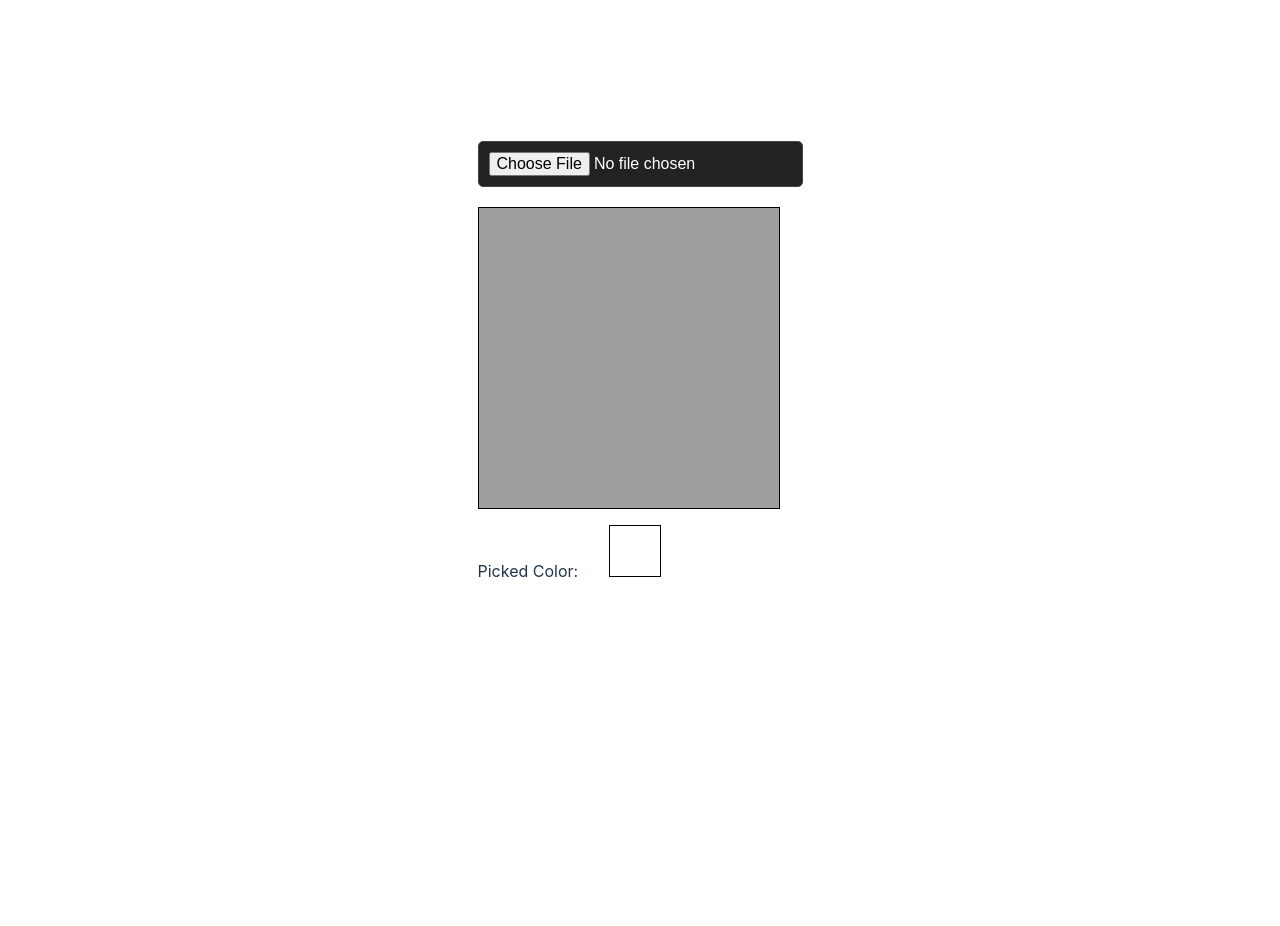
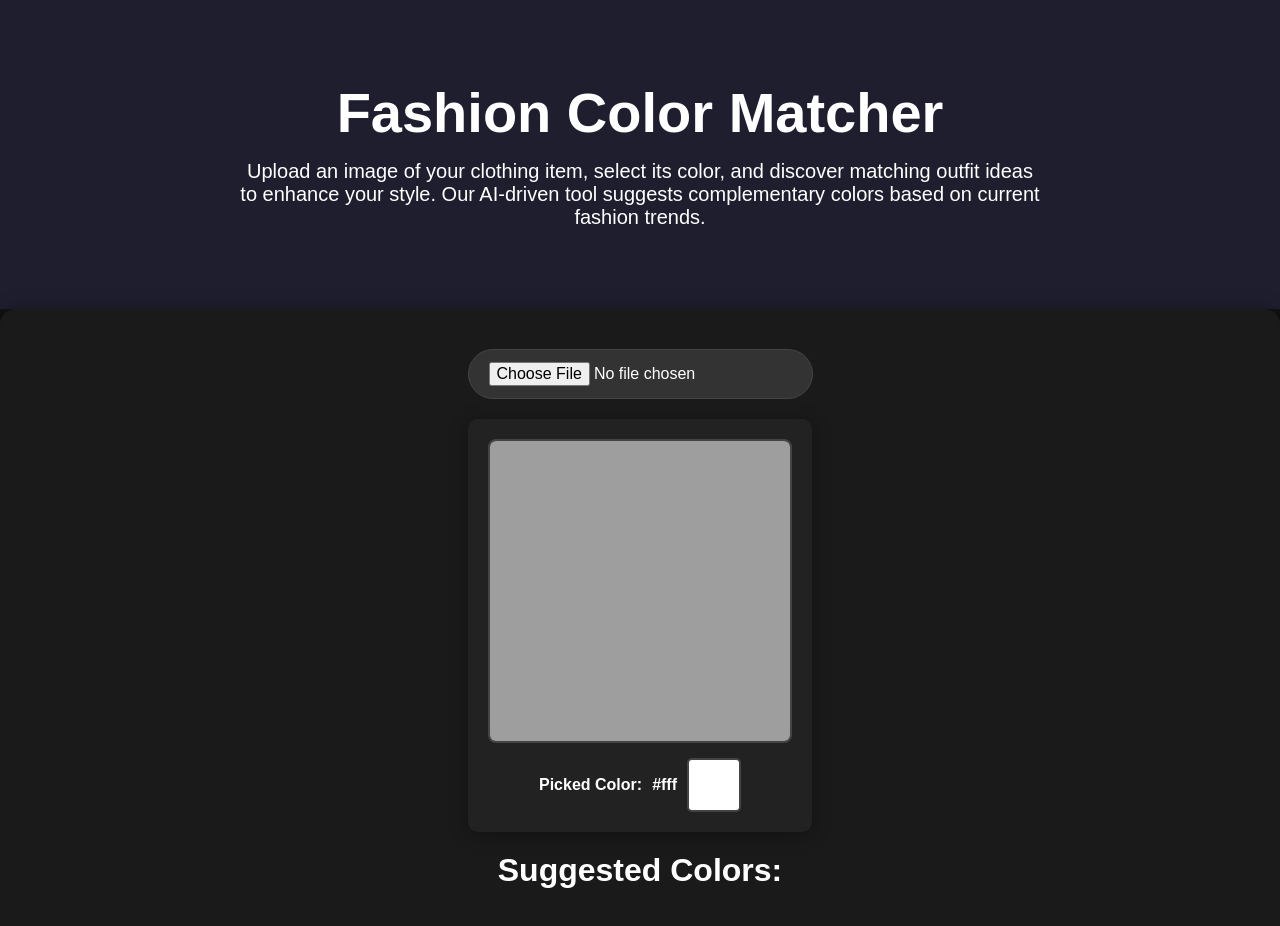
Before and after one commit to ConfidentProgrammer/cloth-color-matching, a React (Vite) app: page / in a window 1280 px wide. Shown: the top 926 px of the page. Before the commit the page ends 800 px from the top, so only its background shows below. Built offline with nearby package versions, Linux system fonts and the light colour scheme; what groq-sdk would draw is missing.

Commit message:
Good UI milestone 1

```diff
--- a/src/App.css
+++ b/src/App.css
@@ -1,63 +1,157 @@
-.container {
+/* General body styles */
+body {
+    margin: 0;
+    font-family: 'Arial', sans-serif;
+    background-color: #121212; /* Dark background for dark mode */
+    color: #fff; /* White text */
+  }
+
+  /* Hero section styles */
+  .hero-section {
+    text-align: center;
+    padding: 80px 20px; /* Increased padding for spacious feel */
+    background: linear-gradient(135deg, #1e1e2f, #1e1e2f); /* Dark gradient background */
+    animation: fadeIn 1s ease-in; /* Fade-in animation */
+  }
+
+  @keyframes fadeIn {
+    from {
+      opacity: 0;
+    }
+    to {
+      opacity: 1;
+    }
+  }
+
+  .hero-title {
+    font-size: 3.5rem; /* Large font size */
+    margin: 0 0 15px; /* Spacing below title */
+    transition: transform 0.3s ease; /* Smooth transition for hover */
+  }
+
+  .hero-title:hover {
+    transform: scale(1.05); /* Scale up on hover */
+  }
+
+  .hero-description {
+    font-size: 1.25rem; /* Readable font size */
+    max-width: 800px; /* Limit width for readability */
+    margin: 0 auto; /* Center the paragraph */
+  }
+
+  /* Upload section styles */
+  .upload-section {
     display: flex;
     flex-direction: column; /* Stack items vertically */
-    justify-content: center; /* Center vertically */
     align-items: center; /* Center horizontally */
-    height: 100vh; /* Full height of the viewport */
-    width: 100%; /* Ensure it takes full width */
-    margin: 0 auto; /* Center horizontally */
+    padding: 40px; /* Padding for spacing */
+    background-color: #1a1a1a; /* Darker background for upload section */
+    border-radius: 15px; /* Rounded corners */
+    box-shadow: 0 4px 20px rgba(0, 0, 0, 0.5); /* Shadow for elevation */
+    animation: slideIn 0.5s ease-in-out; /* Slide-in animation */
   }
+
+  @keyframes slideIn {
+    from {
+      transform: translateY(20px);
+      opacity: 0;
+    }
+    to {
+      transform: translateY(0);
+      opacity: 1;
+    }
+  }
+
   .file-input {
     margin-bottom: 20px;
-    padding: 10px;
-    border-radius: 5px;
-    border: 1px solid #444; /* Darker border for dark mode */
-    background-color: #222; /* Dark background */
+    padding: 12px 20px;
+    border-radius: 25px; /* Rounded edges */
+    border: 1px solid #444; /* Darker border */
+    background-color: #333; /* Dark background */
     color: #fff; /* White text */
     font-size: 16px;
     cursor: pointer;
+    transition: all 0.3s ease; /* Smooth transition for hover */
   }
 
+  /* Hover effect for file input */
+  .file-input:hover {
+    background-color: #444; /* Slightly lighter on hover */
+    transform: translateY(-2px); /* Lift effect */
+  }
+
+  /* Suggested colors section */
   .suggested-colors-title {
     margin-top: 20px;
-    color: #fff;
+    font-size: 2rem; /* Larger font size */
+    font-weight: 600; /* Bolder font */
   }
 
+  .color-list {
+    display: flex;
+    flex-direction: column;
+    gap: 15px; /* Gap between color items */
+    width: 100%; /* Full width */
+    max-width: 600px; /* Max width for larger screens */
+  }
+
+  /* Color item styles */
   .color-item {
     display: flex;
     align-items: center;
-    padding: 10px;
-    border-radius: 8px;
-    box-shadow: 0 2px 5px rgba(255, 255, 255, 0.1); /* Lighter shadow for dark mode */
-    background-color: #333; /* Dark card background */
-    transition: transform 0.2s;
+    padding: 15px; /* Increased padding for comfort */
+    border-radius: 10px; /* Rounded corners */
+    box-shadow: 0 4px 15px rgba(0, 0, 0, 0.3); /* Shadow for elevation */
+    background-color: #444; /* Dark card background */
+    transition: transform 0.2s ease, box-shadow 0.2s ease; /* Smooth transitions */
+    opacity: 0;
+    animation: fadeInUp 0.5s forwards; /* Fade-in up animation */
   }
 
-  .color-item:hover {
-    transform: scale(1.02);
+  @keyframes fadeInUp {
+    from {
+      transform: translateY(10px);
+      opacity: 0;
+    }
+    to {
+      transform: translateY(0);
+      opacity: 1;
+    }
   }
 
-  .color-name {
-    margin-right: 10px;
-    font-weight: bold;
-    color: #fff;
+  /* Hover effect for color item */
+  .color-item:hover {
+    transform: translateY(-5px); /* Lift effect */
+    box-shadow: 0 8px 20px rgba(0, 0, 0, 0.4); /* More pronounced shadow */
   }
 
-  .color-swatch {
-    width: 70px; /* Set width for the color swatch */
-    height: 30px; /* Set height for the color swatch */
-    border: 1px solid #fff; /* White border for swatch */
-    border-radius: 4px; /* Rounded corners for the swatch */
-    margin-right: 10px; /* Space between the swatch and the hex code */
-    transition: transform 0.2s;
+  /* Color name styling */
+  .color-name {
+    margin-right: 15px; /* Increased space for separation */
+    font-weight: 700; /* Bolder font weight */
+    flex: 1; /* Allow color name to take remaining space */
   }
 
-  .color-swatch:hover {
-    transform: scale(1.1);
+  /* Color swatch styling */
+  .color-swatch {
+    width: 80px; /* Set width for the color swatch */
+    height: 40px; /* Set height for the color swatch */
+    border: 2px solid #fff; /* White border for swatch */
+    border-radius: 5px; /* Rounded corners for the swatch */
+    margin-right: 15px; /* Space between the swatch and the hex code */
+    transition: transform 0.2s ease; /* Smooth scale effect */
   }
 
+  /* Hover effect for color swatch */
+  .color-swatch:hover {
+    transform: scale(1.1); /* Slightly enlarge swatch on hover */
+  }
+
+  /* Hex code styling */
   .hex-code {
     margin: 0;
     font-style: italic;
-    color: #ccc;
+    color: #ddd; /* Slightly lighter gray */
+    font-size: 14px; /* Slightly smaller font */
+    text-align: right; /* Align text to the right */
   }
--- a/src/App.tsx
+++ b/src/App.tsx
@@ -6,8 +6,22 @@ import "./App.css";
 function App() {
   return (
     <>
+      <HeroSection />
       <UploadImage />
     </>
+  );
+}
+
+function HeroSection() {
+  return (
+    <header className="hero-section">
+      <h1 className="hero-title">Fashion Color Matcher</h1>
+      <p className="hero-description">
+        Upload an image of your clothing item, select its color, and discover
+        matching outfit ideas to enhance your style. Our AI-driven tool suggests
+        complementary colors based on current fashion trends.
+      </p>
+    </header>
   );
 }
 
@@ -19,26 +33,23 @@ function UploadImage() {
   const [help, setHelp] = useState<
     { color_name: string; hex_code: string; description: string }[]
   >([]);
-  /* `Based on the selected color ${color} of a ${clothTop}, provide a list of matching ${clothBottom} neutral colors that would complement it and looks casual. Please consider current fashion trends, complementary color theory, and provide colors in the following format: color_name: hex code. Include at least 5 options. just give me colors in hex in json array format where it has color name and hex code
-`*/
+
   useEffect(() => {
     if (!color) return;
     const test = async () => {
       const ans = await getAiAnswer(
-        `Based on the selected color ${color} of a ${clothTop}, provide a list of matching ${clothBottom} colors that would complement it and are suitable for office wear or outdoor gatherings. The colors should be versatile, stylish, and appropriate for casual or semi-formal occasions. Please consider current fashion trends and complementary color theory. Provide at least 5 options in the following format: color_name: hex code. Return the colors in a JSON array format where each entry has the color name and hex code.
-`
+        `Based on the selected color ${color} of a ${clothTop}, provide a list of matching ${clothBottom} colors that would complement it and are suitable for office wear or outdoor gatherings. The colors should be versatile, stylish, and appropriate for casual or semi-formal occasions. Please consider current fashion trends and complementary color theory. Provide at least 5 options in the following format: color_name: hex code. Return the colors in a JSON array format where each entry has the color name and hex code.`
       );
       if (ans) {
         try {
-          // Parse the string to a JavaScript object or array
           const parsedData = JSON.parse(ans);
-          setHelp(parsedData); // Set the parsed array directly
+          setHelp(parsedData);
         } catch (error) {
           console.error("Failed to parse JSON:", error);
-          setHelp([]); // Set an empty array or a fallback value in case of an error
+          setHelp([]);
         }
       } else {
-        setHelp([]); // Fallback if no data is available
+        setHelp([]);
       }
     };
     test();
@@ -48,8 +59,9 @@ function UploadImage() {
     if (!e.target.files) return;
     setImage(URL.createObjectURL(e.target.files[0]));
   }
+
   return (
-    <>
+    <div className="upload-section">
       <input type="file" onChange={handleImageUpload} className="file-input" />
       <CanvasColorPicker
         image={image!}
@@ -58,13 +70,7 @@ function UploadImage() {
         }}
       />
       <h2 className="suggested-colors-title">Suggested Colors:</h2>
-      <div
-        style={{
-          display: "flex",
-          flexDirection: "column",
-          gap: "15px",
-        }}
-      >
+      <div className="color-list">
         {help.map((item, index) => (
           <div key={index} className="color-item">
             <h4 className="color-name">{item.color_name}</h4>
@@ -78,7 +84,7 @@ function UploadImage() {
           </div>
         ))}
       </div>
-    </>
+    </div>
   );
 }
 
--- /dev/null
+++ b/src/CanvasColorPicker.css
@@ -0,0 +1,79 @@
+/* Container for the color picker */
+.color-picker-container {
+    display: flex;
+    flex-direction: column; /* Stack items vertically */
+    align-items: center; /* Center horizontally */
+    padding: 20px; /* Padding for spacing */
+    border-radius: 10px; /* Rounded corners */
+    box-shadow: 0 4px 20px rgba(0, 0, 0, 0.3); /* Shadow for depth */
+    background-color: #222; /* Dark background for modern look */
+    transition: transform 0.3s ease, box-shadow 0.3s ease; /* Smooth transition for hover effect */
+  }
+
+  /* Hover effect for container */
+  .color-picker-container:hover {
+    transform: translateY(-5px); /* Lift effect */
+    box-shadow: 0 8px 25px rgba(0, 0, 0, 0.5); /* Deeper shadow */
+  }
+
+  /* Canvas styling */
+  .color-canvas {
+    border: 2px solid #444; /* Darker border for canvas */
+    border-radius: 8px; /* Rounded edges for canvas */
+    cursor: crosshair; /* Change cursor on hover */
+    transition: border-color 0.3s ease; /* Smooth transition for border color */
+  }
+
+  /* Hover effect for canvas */
+  .color-canvas:hover {
+    border-color: #00ffcc; /* Highlight border on hover */
+  }
+
+  /* Container for picked color information */
+  .picked-color-container {
+    display: flex;
+    align-items: center; /* Align items vertically */
+    margin-top: 15px; /* Space above */
+    animation: fadeIn 0.5s ease; /* Fade-in animation */
+  }
+
+  /* Animation for fade-in */
+  @keyframes fadeIn {
+    from {
+      opacity: 0;
+      transform: translateY(10px);
+    }
+    to {
+      opacity: 1;
+      transform: translateY(0);
+    }
+  }
+
+  /* Text styling for picked color */
+  .picked-color-text {
+    font-weight: bold; /* Bold text */
+    color: #fff; /* White text */
+    margin-right: 10px; /* Space between text and color */
+  }
+
+  /* Styling for picked color value */
+  .picked-color {
+    font-weight: 600; /* Semi-bold */
+    transition: color 0.3s ease; /* Smooth color transition */
+  }
+
+  /* Styling for the swatch that displays the picked color */
+  .picked-color-swatch {
+    width: 50px; /* Fixed width */
+    height: 50px; /* Fixed height */
+    border: 2px solid #444; /* Border around swatch */
+    border-radius: 5px; /* Rounded corners */
+    margin-left: 10px; /* Space to the left */
+    transition: transform 0.2s ease; /* Smooth scale effect */
+  }
+
+  /* Hover effect for color swatch */
+  .picked-color-swatch:hover {
+    transform: scale(1.1); /* Slightly enlarge swatch on hover */
+    box-shadow: 0 2px 10px rgba(0, 0, 0, 0.3); /* Shadow for depth on hover */
+  }
--- a/src/CanvasColorPicker.tsx
+++ b/src/CanvasColorPicker.tsx
@@ -1,4 +1,5 @@
 import { useRef, useState, useEffect } from "react";
+import "./CanvasColorPicker.css"; // Importing the CSS file
 
 const CanvasColorPicker = ({
   image,
@@ -30,34 +31,30 @@ const CanvasColorPicker = ({
     if (!ctx) return;
 
     const img = new Image();
-    //const imageUrl = URL.createObjectURL(image);
-    img.src = `${image}`; // replace with your image URL
+    img.src = `${image}`; // Replace with your image URL
     img.crossOrigin = "Anonymous";
     img.onload = () => {
       ctx.drawImage(img, 0, 0, canvas.width, canvas.height);
-      //URL.revokeObjectURL(imageUrl); // Clean up the object URL after use
     };
   }, [image]);
 
   return (
-    <div>
+    <div className="color-picker-container">
       <canvas
         ref={canvasRef}
         width={300}
         height={300}
         onClick={getColorFromCanvas}
-        style={{ border: "1px solid black", cursor: "crosshair" }}
+        className="color-canvas"
       />
-      <div style={{ marginTop: "10px" }}>
-        Picked Color: <span style={{ color }}>{color}</span>
+      <div className="picked-color-container">
+        <span className="picked-color-text">Picked Color:</span>
+        <span className="picked-color" style={{ color }}>
+          {color}
+        </span>
         <div
-          style={{
-            backgroundColor: color,
-            width: "50px",
-            height: "50px",
-            display: "inline-block",
-            border: "1px solid black",
-          }}
+          className="picked-color-swatch"
+          style={{ backgroundColor: color }}
         />
       </div>
     </div>
--- a/src/index.css
+++ b/src/index.css
@@ -1,69 +1,12 @@
 :root {
-  font-family: Inter, system-ui, Avenir, Helvetica, Arial, sans-serif;
-  line-height: 1.5;
-  font-weight: 400;
-
-  color-scheme: light dark;
-  color: rgba(255, 255, 255, 0.87);
-  background-color: #242424;
-
-  font-synthesis: none;
-  text-rendering: optimizeLegibility;
-  -webkit-font-smoothing: antialiased;
-  -moz-osx-font-smoothing: grayscale;
+  --light-beige: #F5F5DC;
+  --soft-gray: #D3D3D3;
+  --ivory: #FFFFF0;
+  --dusty-pink: #EAB8D1;
+  --sage-green: #B2C9B1;
+  --muted-lavender: #E6D3E2;
+  --coral: #FF6F61;
+  --deep-plum: #5D3A91;
+  --teal: #008080;
+  --gold: #FFD700;
 }
-
-a {
-  font-weight: 500;
-  color: #646cff;
-  text-decoration: inherit;
-}
-a:hover {
-  color: #535bf2;
-}
-
-body {
-  margin: 0;
-  display: flex;
-  place-items: center;
-  justify-content: center;
-  min-width: 320px;
-  min-height: 100vh;
-}
-
-h1 {
-  font-size: 3.2em;
-  line-height: 1.1;
-}
-
-button {
-  border-radius: 8px;
-  border: 1px solid transparent;
-  padding: 0.6em 1.2em;
-  font-size: 1em;
-  font-weight: 500;
-  font-family: inherit;
-  background-color: #1a1a1a;
-  cursor: pointer;
-  transition: border-color 0.25s;
-}
-button:hover {
-  border-color: #646cff;
-}
-button:focus,
-button:focus-visible {
-  outline: 4px auto -webkit-focus-ring-color;
-}
-
-@media (prefers-color-scheme: light) {
-  :root {
-    color: #213547;
-    background-color: #ffffff;
-  }
-  a:hover {
-    color: #747bff;
-  }
-  button {
-    background-color: #f9f9f9;
-  }
-}
```
